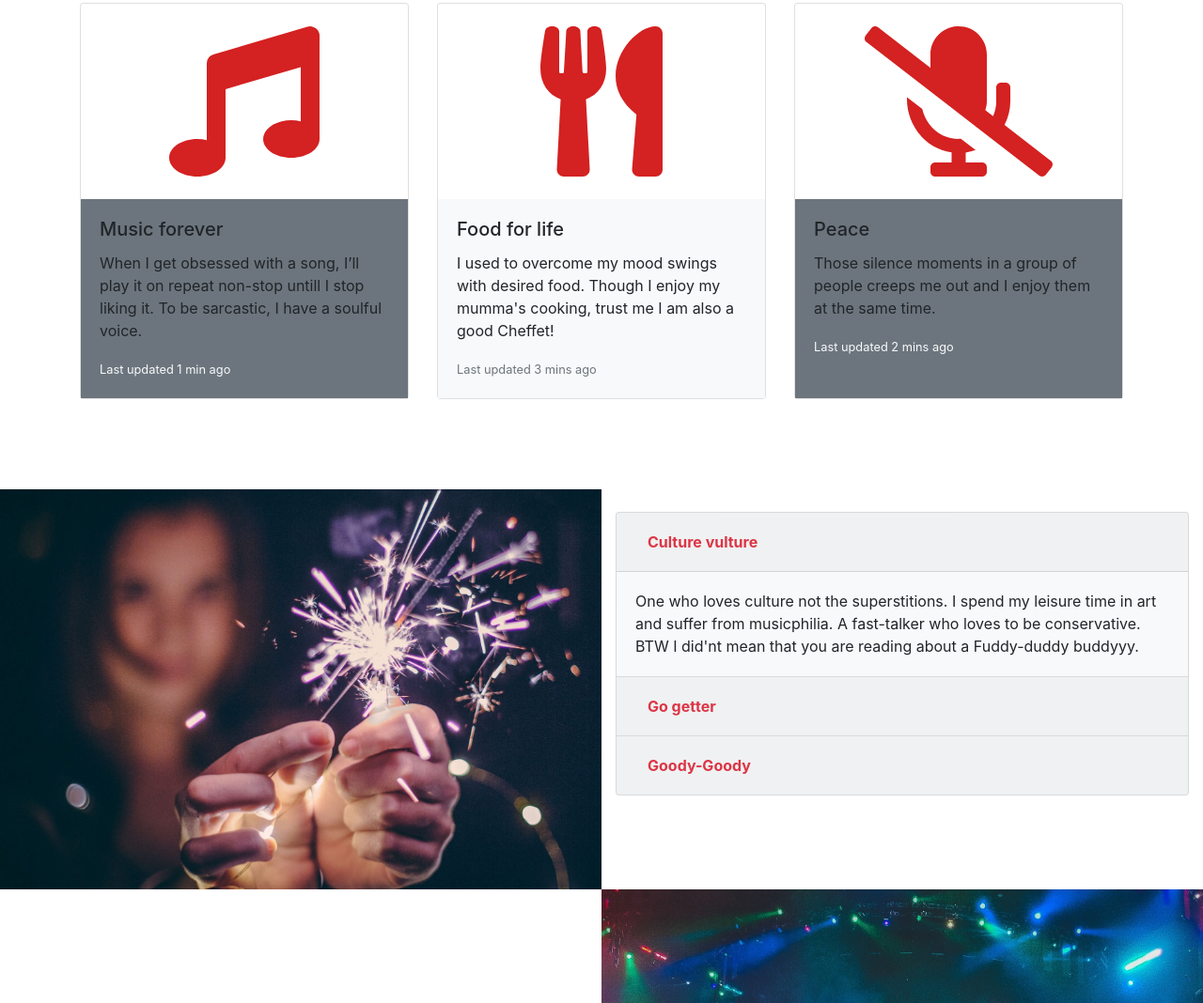
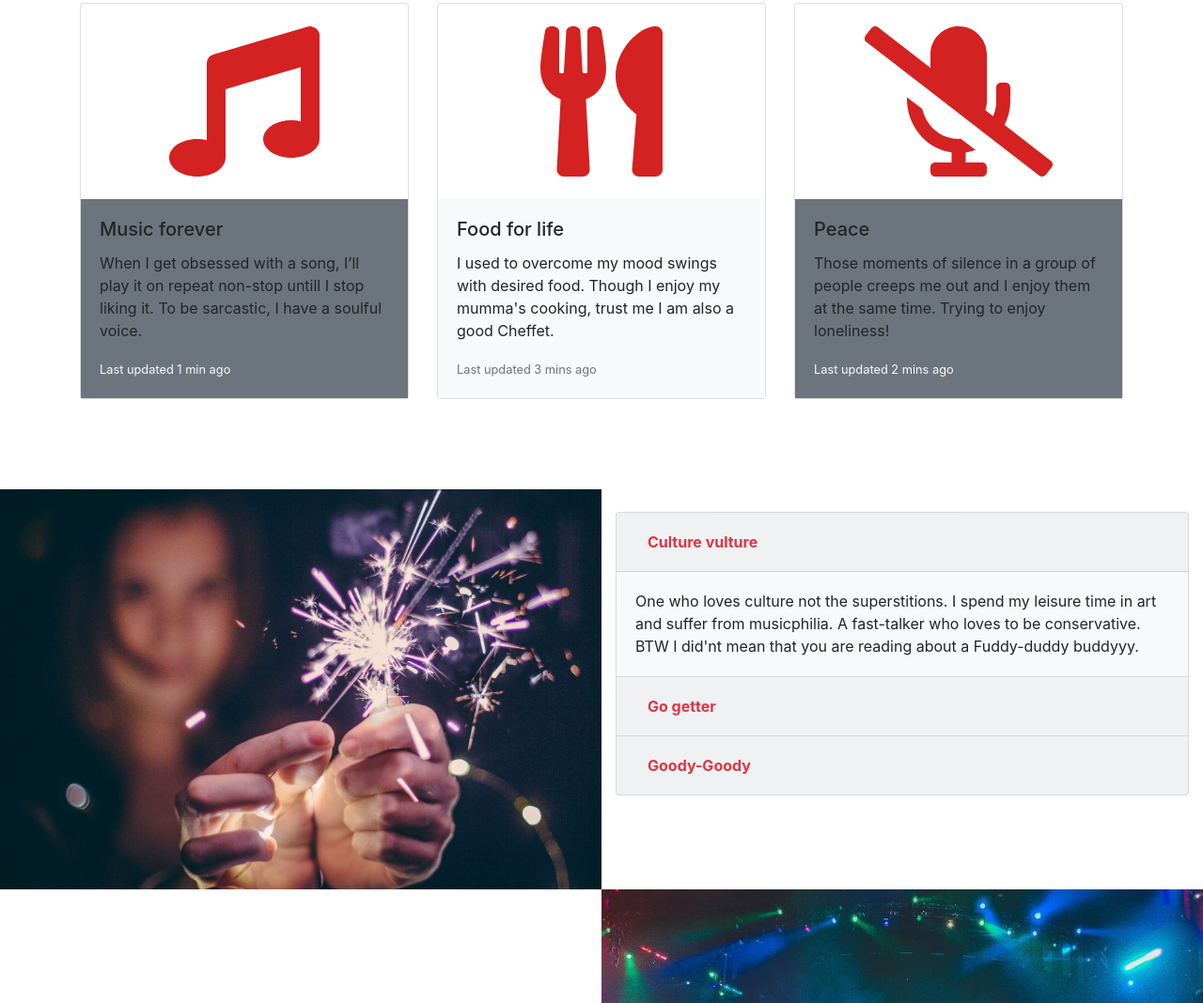
Before and after one commit to dhivya910/Fellowbeing, a plain HTML site: page index.html in a window 1280 px wide. Shown: the part 1382-2450 px from the top of the page at 94% size. Drawn offline with nearby package versions, Linux system fonts and the light colour scheme.

Commit message:
Update index.html

```diff
--- a/index.html
+++ b/index.html
@@ -186,7 +186,7 @@
             <div class="card-body bg-light">
               <h5 class="card-title">Food for life</h5>
               <p class="card-text">
-                I used to overcome my mood swings with desired food. Though I enjoy my mumma's cooking, trust me I am also a good Cheffet!
+                I used to overcome my mood swings with desired food. Though I enjoy my mumma's cooking, trust me I am also a good Cheffet.
               </p>
               <p class="card-text">
                 <small class="text-muted">Last updated 3 mins ago</small>
@@ -199,7 +199,7 @@
             <div class="card-body bg-secondary">
               <h5 class="card-title">Peace</h5>
               <p class="card-text">
-                Those silence moments in a group of people creeps me out and I enjoy them at the same time.
+                Those moments of silence in a group of people creeps me out and I enjoy them at the same time. Trying to enjoy loneliness!
               </p>
               <p class="card-text">
                 <small class="text-light">Last updated 2 mins ago</small>
```
